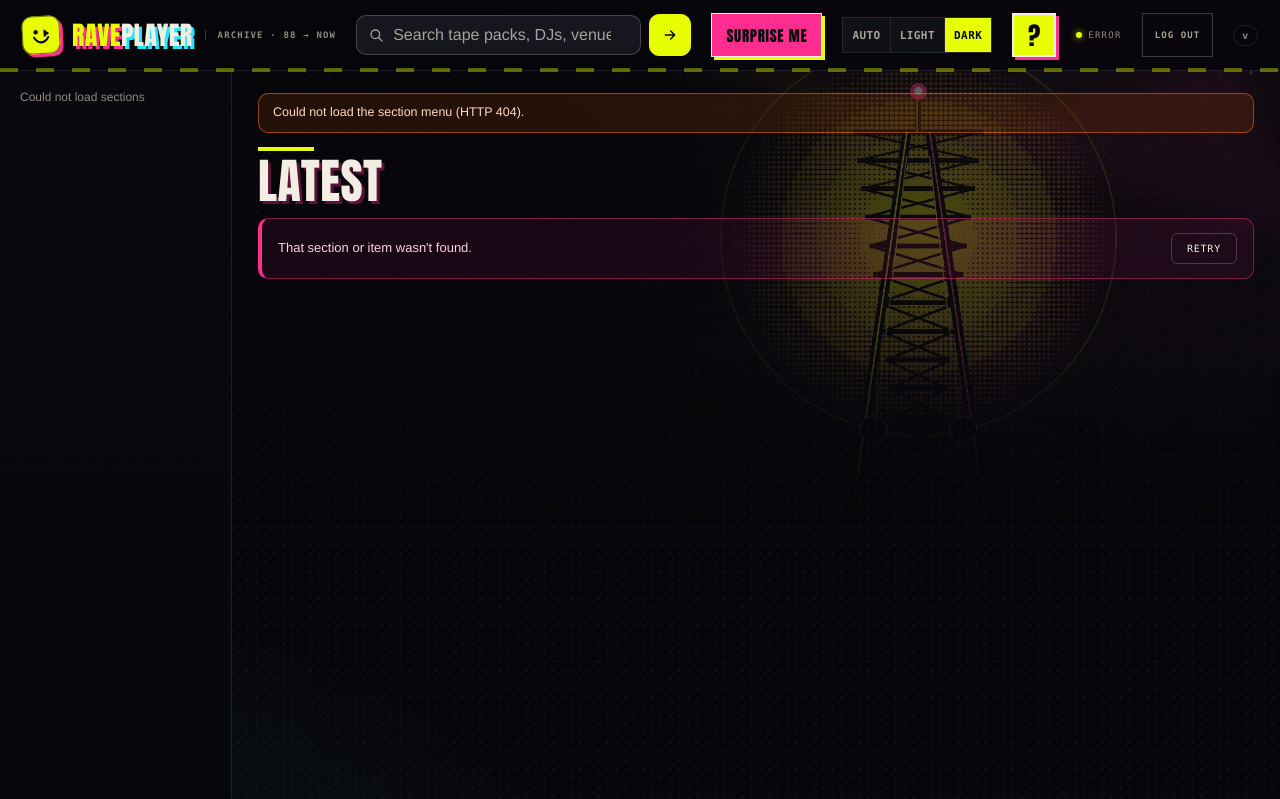
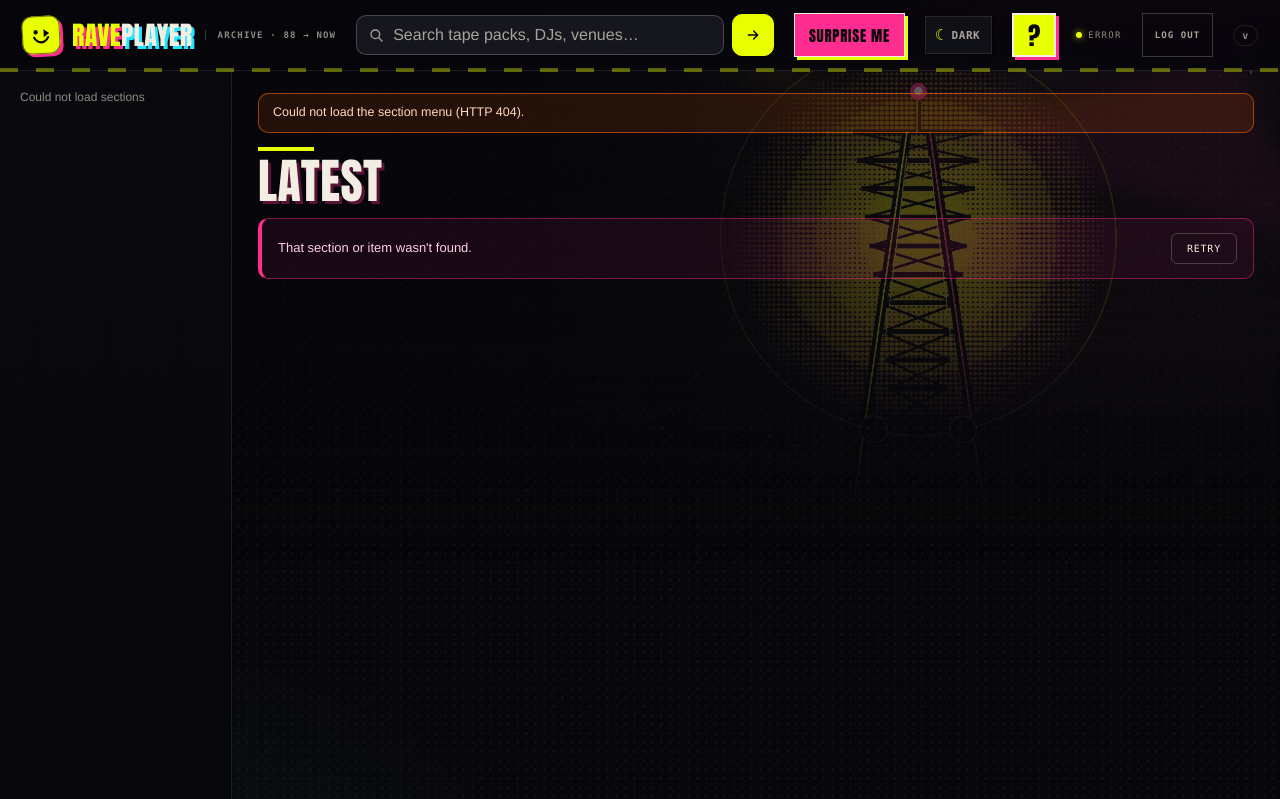
Before and after one commit to tcz009/raveplayer-web, a Python web app: template templates/index.html in a window 1280 px wide. Shown: the top 799 px of the page. Run offline with Jinja, Linux system fonts and the light colour scheme; the template is opened without the code that fills it, so the values that code supplies are empty.

Commit message:
1.6.73: single cycling Auto/Light/Dark theme button

```diff
--- a/static/app.css
+++ b/static/app.css
@@ -2737,36 +2737,37 @@ html[data-theme="light"] :focus-visible { outline-color: var(--ink); }
 }
 
 
-/* Appearance control on the main screen: Auto / Light / Dark. */
-.theme-switch {
+/* Appearance control on the main screen: one sticker button that cycles
+   Auto -> Light -> Dark and shows the current mode. */
+.theme-btn {
   display: inline-flex;
+  align-items: center;
+  gap: 7px;
   flex: 0 0 auto;
+  min-height: 38px;
+  padding: 0 11px 0 9px;
   border: 1px solid var(--line);
   background: var(--panel);
-  box-shadow: 2px 2px 0 rgba(0, 0, 0, 0.35);
-}
-.theme-btn {
-  min-height: 34px;
-  padding: 0 9px;
-  border: 0;
-  border-right: 1px solid var(--line);
-  background: transparent;
   color: var(--muted);
   font-family: var(--font-mono);
   font-size: 11px;
   font-weight: 700;
-  letter-spacing: 0.04em;
+  letter-spacing: 0.05em;
   text-transform: uppercase;
   cursor: pointer;
-}
-.theme-btn:last-child { border-right: 0; }
-.theme-btn:hover { color: var(--acid); }
-.theme-btn.is-active {
-  background: var(--acid);
-  color: var(--ink);
-}
-.theme-btn:focus-visible { outline: 2px solid var(--cyan); outline-offset: -2px; }
+  box-shadow: 2px 2px 0 rgba(0, 0, 0, 0.35);
+  transition: color 120ms ease, border-color 120ms ease, background-color 120ms ease;
+}
+.theme-btn:hover {
+  color: var(--acid);
+  border-color: var(--acid);
+}
+.theme-btn:active { transform: translate(1px, 1px); box-shadow: 1px 1px 0 rgba(0, 0, 0, 0.35); }
+.theme-btn:focus-visible { outline: 2px solid var(--cyan); outline-offset: 2px; }
+.theme-glyph { font-size: 15px; line-height: 1; color: var(--acid); }
+.theme-label { line-height: 1; }
 @media (max-width: 860px) {
-  .theme-switch { order: 2; }
-  .theme-btn { min-height: 36px; padding: 0 7px; font-size: 10px; }
-}
+  .theme-btn { order: 2; min-height: 36px; padding: 0 9px; }
+  .theme-label { display: none; }
+  .theme-glyph { font-size: 16px; }
+}
--- a/static/app.js
+++ b/static/app.js
@@ -2360,13 +2360,26 @@
 
   /* ------------------------------------------------------------ appearance */
 
+  const THEME_ORDER = ["system", "light", "dark"];
+  const THEME_META = {
+    system: { glyph: "◐", label: "Auto", next: "Light" },
+    light: { glyph: "☀", label: "Light", next: "Dark" },
+    dark: { glyph: "☾", label: "Dark", next: "Auto" },
+  };
+
   function syncThemeSwitch() {
     const mode = THEME ? THEME.get() : "dark";
-    document.querySelectorAll(".theme-btn").forEach((button) => {
-      const on = button.dataset.mode === mode;
-      button.classList.toggle("is-active", on);
-      button.setAttribute("aria-pressed", on ? "true" : "false");
-    });
+    const meta = THEME_META[mode] || THEME_META.dark;
+    const button = $("theme-btn");
+    if (!button) return;
+    button.dataset.mode = mode;
+    button.setAttribute("aria-label",
+      "Appearance: " + meta.label + ". Click for " + meta.next + " mode.");
+    button.title = "Appearance: " + meta.label + " (click to cycle Auto → Light → Dark)";
+    const glyph = $("theme-glyph");
+    const label = $("theme-label");
+    if (glyph) glyph.textContent = meta.glyph;
+    if (label) label.textContent = meta.label;
   }
 
   function syncAppearance() {
@@ -2380,10 +2393,11 @@
     syncThemeSwitch();
   }
 
-  function onThemeSwitch(event) {
-    const button = event.target.closest(".theme-btn");
-    if (!button || !THEME) return;
-    setAppearance(button.dataset.mode);
+  function onThemeSwitch() {
+    if (!THEME) return;
+    const current = THEME.get();
+    const index = THEME_ORDER.indexOf(current);
+    setAppearance(THEME_ORDER[(index + 1) % THEME_ORDER.length]);
   }
 
   function setAppearance(mode) {
@@ -2627,9 +2641,7 @@
     });
   });
   window.addEventListener("rave:theme", syncAppearance);
-  document.querySelectorAll(".theme-btn").forEach((button) => {
-    button.addEventListener("click", onThemeSwitch);
-  });
+  $("theme-btn").addEventListener("click", onThemeSwitch);
   syncAppearance();
 
   $("p-fav").addEventListener("click", () => {
--- a/static/sw.js
+++ b/static/sw.js
@@ -10,7 +10,7 @@
  *   - never caches /api/* or /api/downloads/* (live data/local library),
  *   - ignores cross-origin requests entirely (ads/third-party pages).
  */
-const CACHE_NAME = "raveplayer-shell-v1.6.72";
+const CACHE_NAME = "raveplayer-shell-v1.6.73";
 const SHELL = "/";
 
 self.addEventListener("install", (event) => {
--- a/templates/index.html
+++ b/templates/index.html
@@ -57,14 +57,12 @@
     <button class="surprise-btn" id="surprise" type="button"
             aria-label="Surprise me — open a random tape pack or show"
             title="Surprise me — random tape pack or show">Surprise me</button>
-    <div class="theme-switch" role="group" aria-label="Appearance">
-      <button class="theme-btn" type="button" data-mode="system" aria-pressed="false"
-              title="Auto — follow this device">Auto</button>
-      <button class="theme-btn" type="button" data-mode="light" aria-pressed="false"
-              title="Light mode">Light</button>
-      <button class="theme-btn" type="button" data-mode="dark" aria-pressed="false"
-              title="Dark mode">Dark</button>
-    </div>
+    <button class="theme-btn" id="theme-btn" type="button" data-mode="system"
+            aria-label="Appearance: Auto — follow this device. Click for Light mode."
+            title="Appearance: Auto (click to cycle Auto → Light → Dark)">
+      <span class="theme-glyph" id="theme-glyph" aria-hidden="true">◐</span>
+      <span class="theme-label" id="theme-label">Auto</span>
+    </button>
     <button class="help-btn" id="help-btn" type="button" aria-label="Help and controls"
             title="Help and controls (?)"><span aria-hidden="true">?</span></button>
     <div class="loading-pill" id="loading-pill" role="status" aria-live="polite"
```
Also changed, not shown: test_e2e/test_smoke.py (+11 -6 lines), 1 other file.
